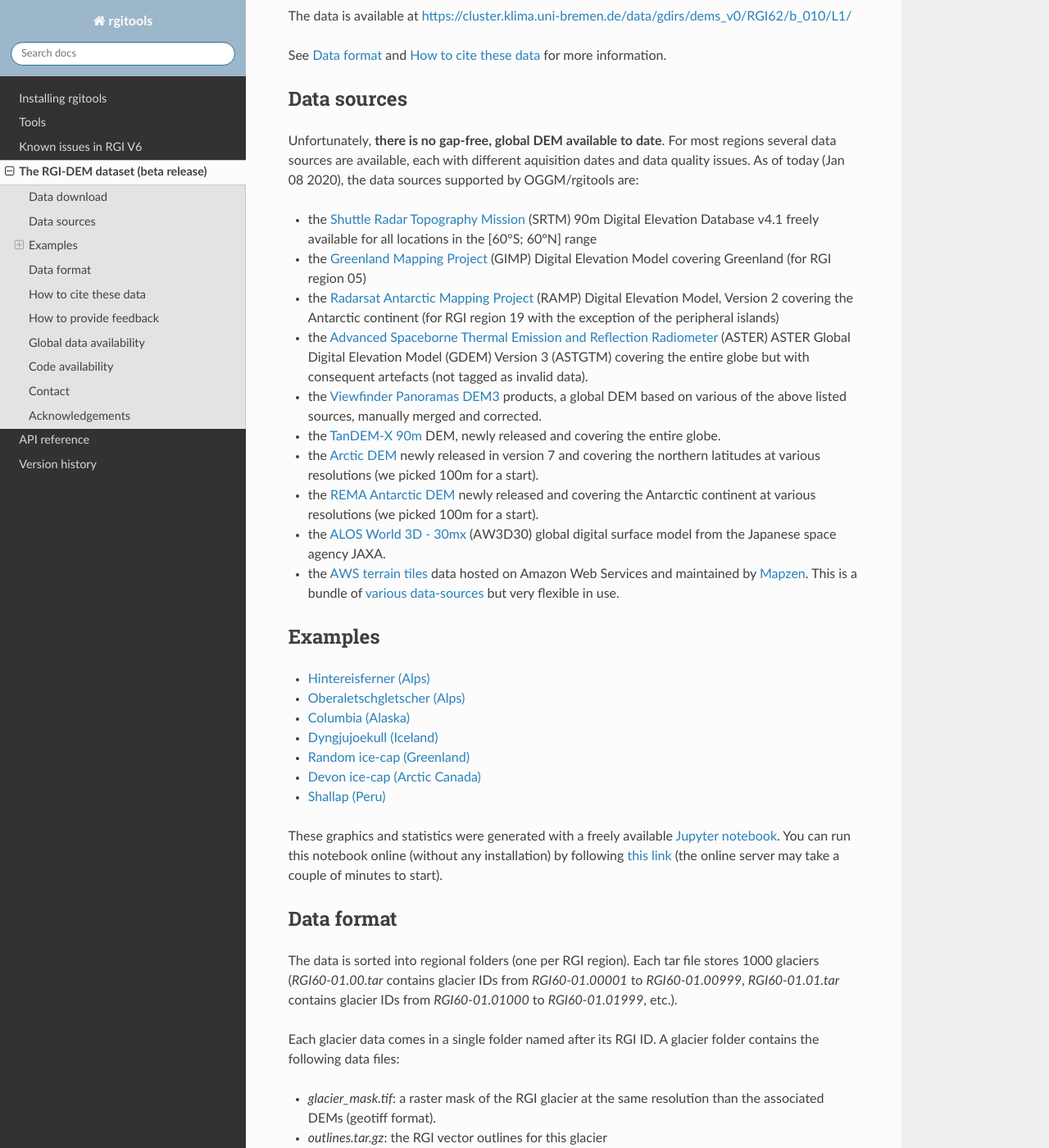
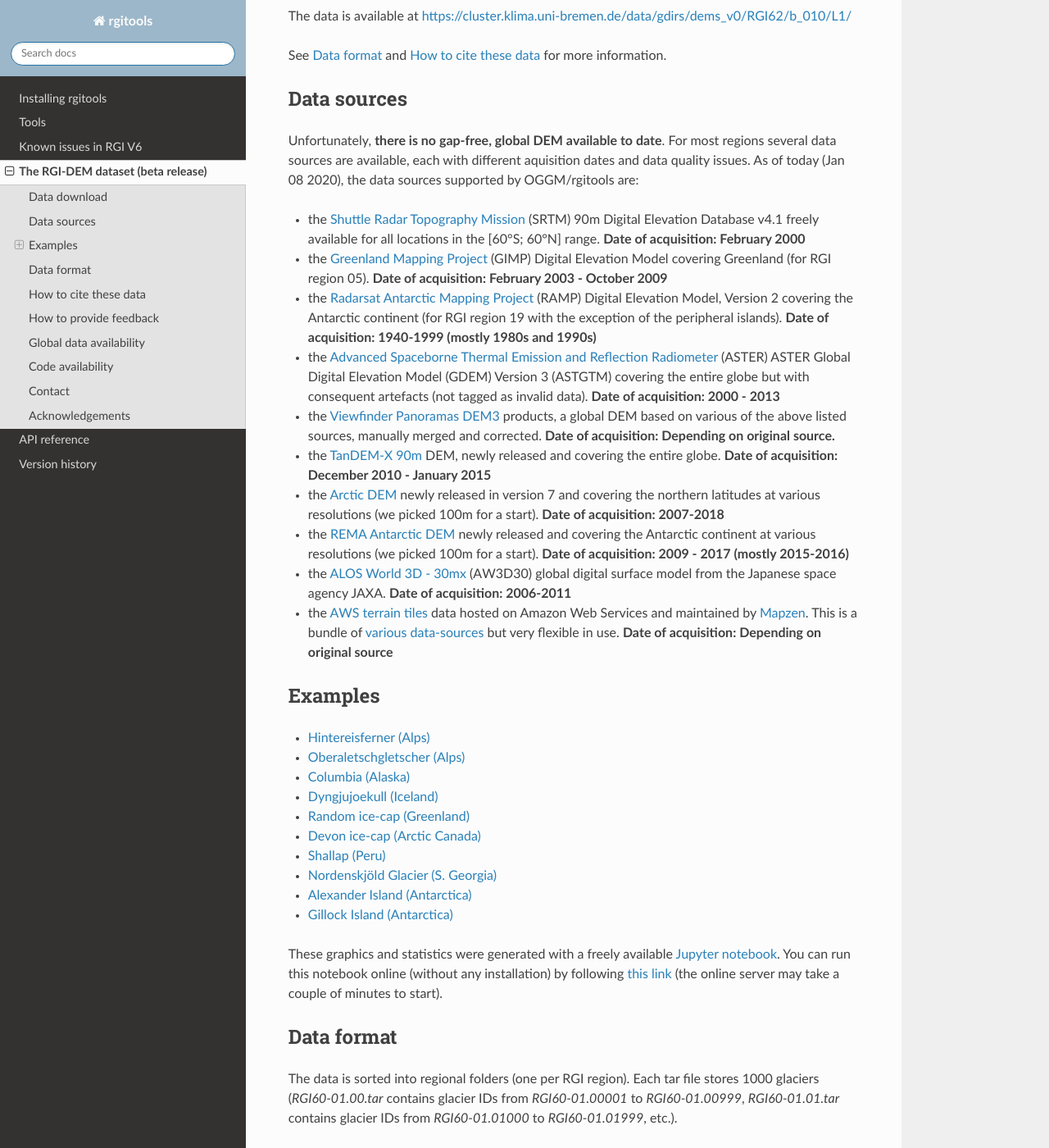
Before and after one commit to GLIMS-RGI/rgitools, a Sphinx documentation site: the page built from docs/dems.rst, in a window 1280 px wide and 1400 px high, scrolled down 400 px. Shown: the whole window at 82% size. Built offline with Sphinx 7.4.7 and the Read the Docs theme 2.0.0, drawn with Linux system fonts in a browser that asks for light colours; the version number could not be read and is left out; some of the changed text lies outside the part shown.

Commit message:
add examples (#25)

```diff
--- a/docs/dems.rst
+++ b/docs/dems.rst
@@ -33,27 +33,37 @@ aquisition dates and data quality issues.
 As of today (Jan 08 2020), the data sources supported by OGGM/rgitools are:
 
 - the `Shuttle Radar Topography Mission`_ (SRTM) 90m Digital Elevation Database v4.1
-  freely available for all locations in the [60°S; 60°N] range
+  freely available for all locations in the [60°S; 60°N] range.
+  **Date of acquisition: February 2000**
 - the `Greenland Mapping Project`_ (GIMP) Digital Elevation Model
-  covering Greenland (for RGI region 05)
+  covering Greenland (for RGI region 05).
+  **Date of acquisition: February 2003 - October 2009**
 - the `Radarsat Antarctic Mapping Project`_ (RAMP) Digital Elevation Model, Version 2
   covering the Antarctic continent
-  (for RGI region 19 with the exception of the peripheral islands)
+  (for RGI region 19 with the exception of the peripheral islands).
+  **Date of acquisition: 1940-1999 (mostly 1980s and 1990s)**
 - the `Advanced Spaceborne Thermal Emission and Reflection Radiometer`_ (ASTER)
   ASTER Global Digital Elevation Model (GDEM) Version 3 (ASTGTM) covering the entire globe but
   with consequent artefacts (not tagged as invalid data).
+  **Date of acquisition: 2000 - 2013**
 - the `Viewfinder Panoramas DEM3`_ products, a global DEM based on various of the
   above listed sources, manually merged and corrected.
+  **Date of acquisition: Depending on original source.**
 - the `TanDEM-X 90m`_ DEM, newly released and covering the entire globe.
+  **Date of acquisition: December 2010 - January 2015**
 - the `Arctic DEM`_ newly released in version 7 and covering the northern
   latitudes at various resolutions (we picked 100m for a start).
+  **Date of acquisition: 2007-2018**
 - the `REMA Antarctic DEM`_ newly released and covering the Antarctic
   continent at various resolutions (we picked 100m for a start).
+  **Date of acquisition: 2009 - 2017 (mostly 2015-2016)**
 - the `ALOS World 3D - 30mx`_ (AW3D30) global digital surface model from the
   Japanese space agency JAXA.
+  **Date of acquisition: 2006-2011**
 - the `AWS terrain tiles`_ data hosted on Amazon Web Services and maintained
   by `Mapzen <https://www.mapzen.com>`_. This is a bundle of
   `various data-sources`_ but very flexible in use.
+  **Date of acquisition: Depending on original source**
 
 
 .. _Shuttle Radar Topography Mission: http://srtm.csi.cgiar.org/
@@ -81,6 +91,9 @@ Examples
     dem_examples/greenland.rst
     dem_examples/devon.rst
     dem_examples/shallap.rst
+    dem_examples/nordenskjoeld.rst
+    dem_examples/alexander.rst
+    dem_examples/gillock.rst
 
 These graphics and statistics were generated with a freely available
 `Jupyter notebook <https://github.com/OGGM/oggm-edu-notebooks/blob/master/oggm-tuto/dem_comparison.ipynb>`_.
```
Also changed, not shown: other parts of docs/dems.rst (+1 -1 lines), docs/dem_examples/alexander.rst (added, +44 -0 lines), docs/dem_examples/gillock.rst (added, +45 -0 lines), docs/dem_examples/nordenskjoeld.rst (added, +41 -0 lines), docs/_static/dems_examples/alexander/dem_diffs.png (added), docs/_static/dems_examples/alexander/dem_scatter.png (added), docs/_static/dems_examples/alexander/dem_slope.png (added), docs/_static/dems_examples/alexander/dem_topo_color.png (added), docs/_static/dems_examples/alexander/dem_topo_shade.png (added), docs/_static/dems_examples/gillock/dem_diffs.png (added), docs/_static/dems_examples/gillock/dem_scatter.png (added), docs/_static/dems_examples/gillock/dem_slope.png (added), docs/_static/dems_examples/gillock/dem_topo_color.png (added), docs/_static/dems_examples/gillock/dem_topo_shade.png (added), 4 more files, 1 other file.
